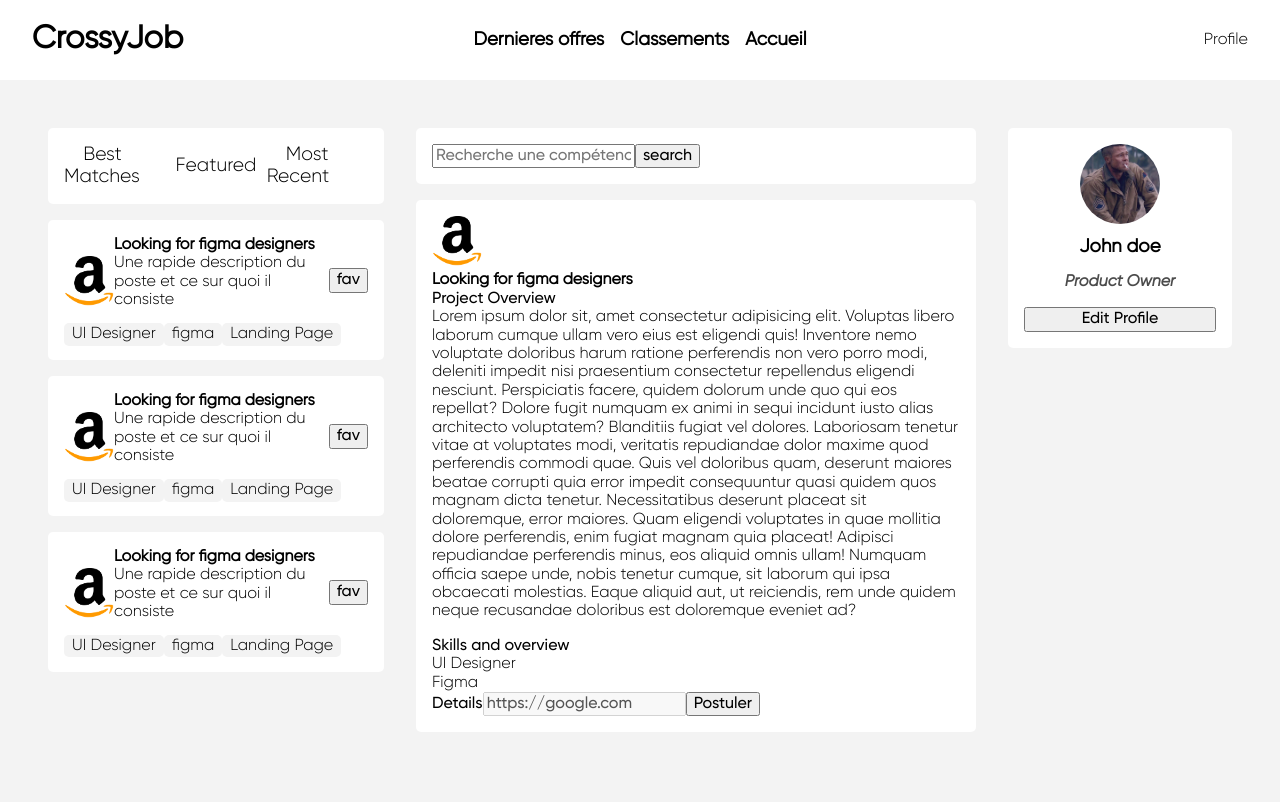
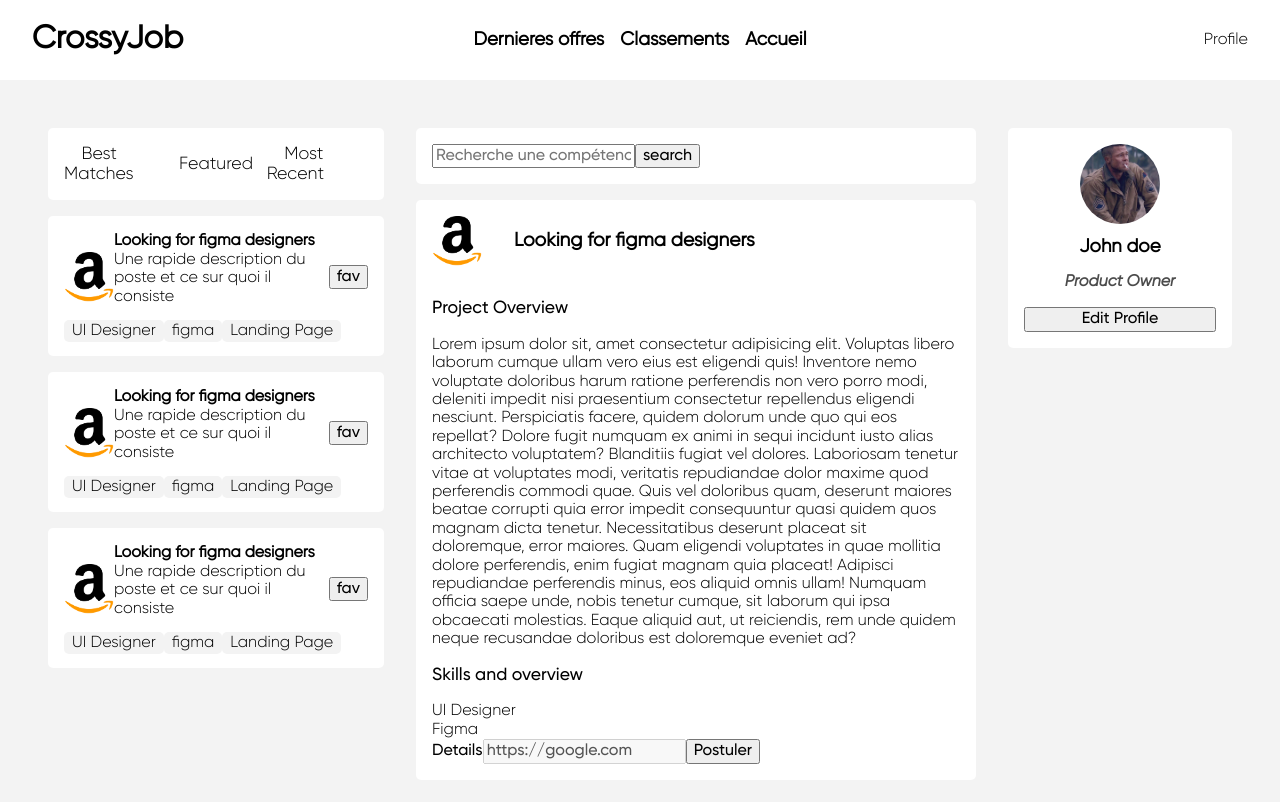
Before and after one commit to CrossyJob-YNOV/CrossyJob-Front, a Nuxt app in the folder app/: page / in a window 1280 px wide. Shown: the top 802 px of the page. Built offline with nearby package versions, Linux system fonts and the light colour scheme.

Commit message:
feat(app/index): design main section title

```diff
--- a/app/pages/index.vue
+++ b/app/pages/index.vue
@@ -36,13 +36,13 @@
         <button>search</button>
       </div>
       <div class="homepage__current-job homepage__card">
-        <div>
+        <div class="homepage__current-job__info">
           <img src="/images/amazon_icon.png" alt="" width="50" />
-          <h4>Looking for figma designers</h4>
+          <h3>Looking for figma designers</h3>
         </div>
 
         <div>
-          <b>Project Overview</b>
+          <h4>Project Overview</h4>
           <p>
             Lorem ipsum dolor sit, amet consectetur adipisicing elit. Voluptas
             libero laborum cumque ullam vero eius est eligendi quis! Inventore
@@ -65,7 +65,7 @@
         </div>
 
         <div>
-          <strong>Skills and overview</strong>
+          <h4>Skills and overview</h4>
           <div class="tags">
             <div>UI Designer</div>
 
@@ -131,7 +131,7 @@ export default {
         min-width: 100%;
         input[type='checkbox'] + label {
           color: black;
-          font-size: 1.2em;
+          font-size: 1.1em;
           padding: 0.5em 1em;
           min-width: 100%;
         }
@@ -144,5 +144,29 @@ export default {
       }
     }
   }
+
+  &__main {
+    h4 {
+      font-weight: bolder;
+      font-size: 1.1em;
+      margin-bottom: 1em;
+    }
+
+    .homepage__current-job__info {
+      display: grid;
+      grid-template-columns: auto 1fr;
+      gap: 2em;
+      align-items: center;
+      margin-bottom: 2em;
+
+      img {
+        max-width: 100px;
+      }
+
+      h3 {
+        font-size: 1.2em;
+      }
+    }
+  }
 }
 </style>
```
